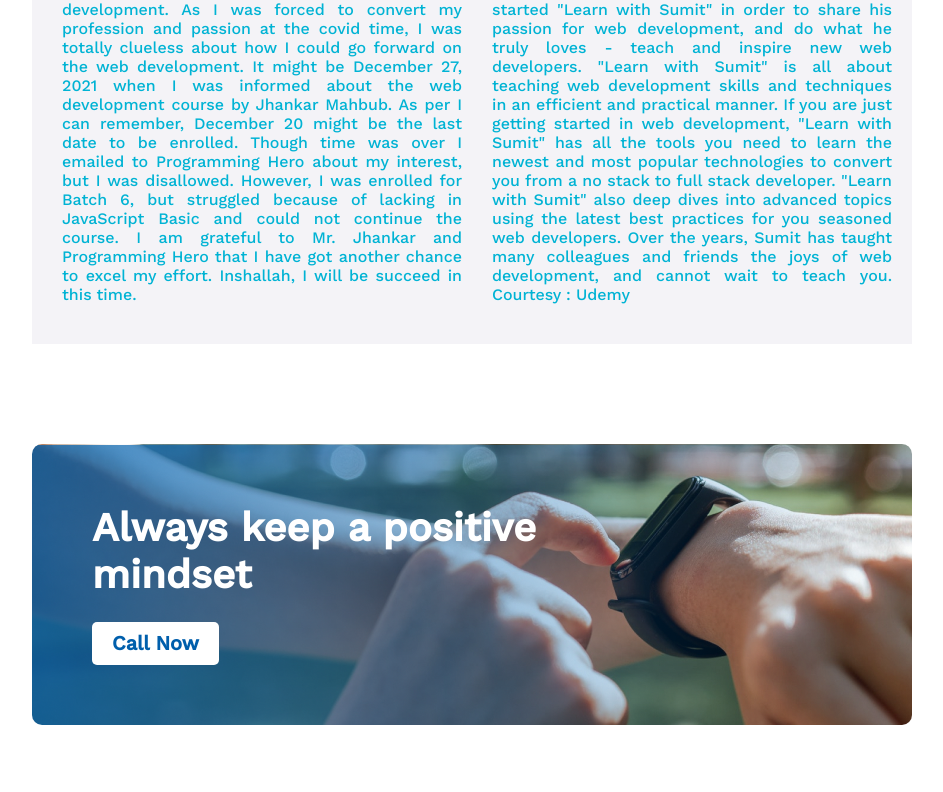
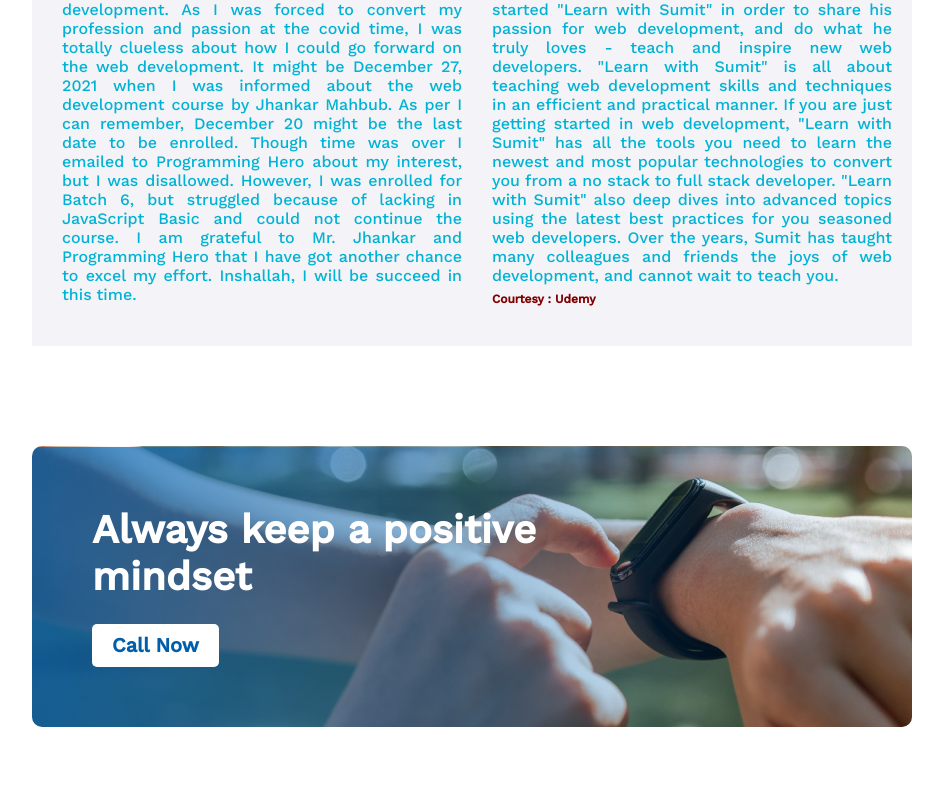
Before and after one commit to ahkamulbd/ResetB6Assignment1, a plain HTML site: page index.html in a window 1280 px wide. Shown: the part 2603-3395 px from the top of the page, without its empty margins (168-1111 px from the left). Drawn offline with nearby package versions, Linux system fonts and the light colour scheme.

Commit message:
Courtesy by udemy added in idol description

```diff
--- a/css/style.css
+++ b/css/style.css
@@ -172,6 +172,14 @@ figcaption {
     text-align: justify;
 }
 
+.idol-description span {
+    font-weight: 700;
+    font-size: 12px;
+    color: maroon;
+    display: block;
+    margin-top: 7px;
+}
+
 /* Style for Contact Section */
 
 .contact-container {
--- a/index.html
+++ b/index.html
@@ -117,7 +117,7 @@
                         full stack developer. "Learn with Sumit" also deep dives into advanced topics using the latest
                         best practices for you seasoned web developers. Over the years, Sumit has taught many colleagues
                         and friends the joys of web development, and cannot wait to teach you.
-                        Courtesy : Udemy
+                        <span>Courtesy : Udemy</span>
                     </p>
                 </div>
 
```
